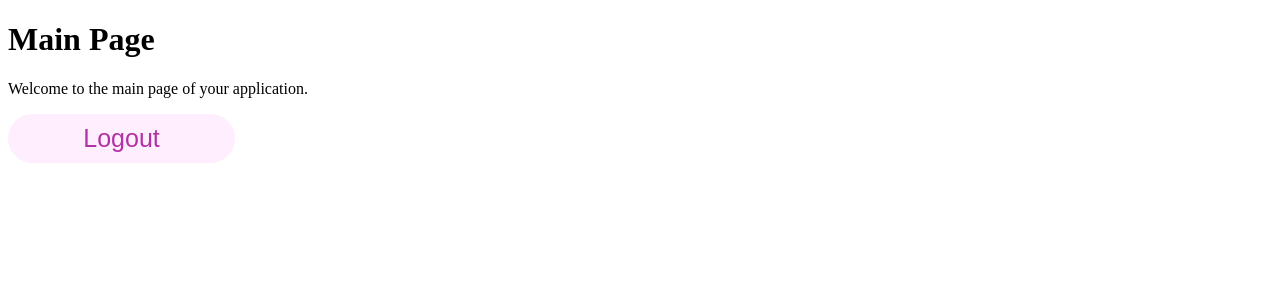
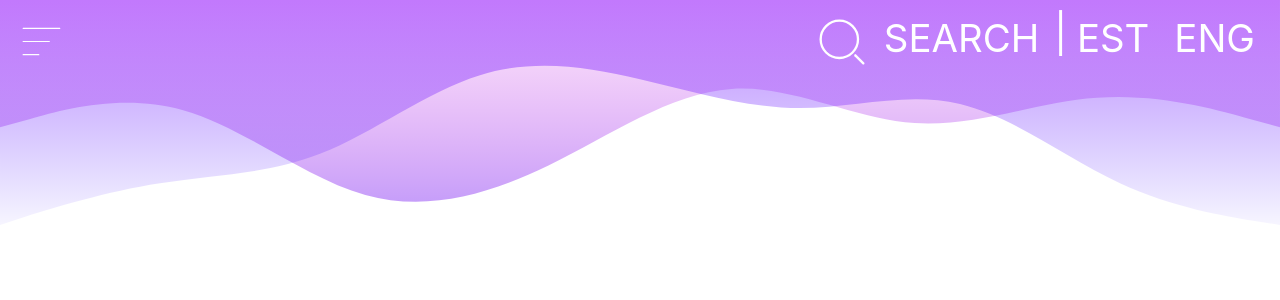
Before and after one commit to riorul/ITI0105, a React (Create React App) app: page / in a window 1280 px wide. Shown: the top 300 px of the page. Built offline with nearby package versions, Linux system fonts and the light colour scheme.

Commit message:
Header with hover, svg and menu. Design is exactly like in Figma.

```diff
--- a/src/App.js
+++ b/src/App.js
@@ -1,5 +1,6 @@
 import { Routes, Route } from "react-router-dom";
 import LoginPage from './pages/LoginPage'; // Import your LoginPage component
+import './index.css';
 import MainPage from './pages/MainPage'; // Import your MainPage component
 import RegisterPage from './pages/RegisterPage';
 import BroneerimisPage from "./pages/BroneerimisPage";
--- /dev/null
+++ b/src/assets/MagnifierSVG.js
@@ -0,0 +1,30 @@
+import React from 'react';
+
+const MagnifierSVG = ({ hovered }) => (
+    <svg
+        width="55"
+        height="55"
+        viewBox="0 0 55 55"
+        fill="none"
+        className={`magnifier-svg${hovered ? ' search-hovered' : ''}`}
+    >
+        <ellipse
+            cx="25.2083"
+            cy="25.2082"
+            rx="16.0417"
+            ry="16.0417"
+            className="magnifier-circle"
+            stroke="white"  // Set the stroke color to white
+            strokeWidth="2"  // Set the stroke width
+            fill="transparent"  // Make the circle transparent, i.e., hollow
+        />
+        <path
+            d="M45.8334 45.8335L38.9584 38.9585"
+            className="magnifier-line"
+            stroke="white"  // Set the stroke color to white
+            strokeWidth="2"  // Set the stroke width
+            strokeLinecap="round"
+        />
+    </svg>
+);
+export default MagnifierSVG;
--- /dev/null
+++ b/src/components/Header.css
@@ -0,0 +1,60 @@
+.background-svg {
+    width: 100%;
+    height: auto;
+}
+
+.magnifier-svg,
+.menu-svg {
+    top: 10px;
+    width: 5vw;
+    height: auto;
+}
+
+.menu-svg {
+    position: absolute;
+    left: 10px;
+}
+
+.magnifier-svg {
+    right: 10px;
+}
+
+.search-container {
+    position: absolute;
+    display: flex;
+    top: 10px;
+    right: 10px;
+}
+
+.language-buttons {
+    display: flex;
+    justify-content: center;
+    font-size: 3vw;
+    color: white;
+}
+
+.clickable-area {
+    margin-right: 5px;
+    padding: 5px 10px;
+    cursor: pointer;
+    transition: color 0.03ms;
+}
+
+.clickable-area:hover {
+    color: #A300CC;
+}
+
+.magnifier-svg {
+    transition: fill 0.02ms, stroke 0.02ms;
+}
+
+.magnifier-svg.search-hovered .magnifier-circle,
+.magnifier-svg.search-hovered .magnifier-line {
+    stroke: #A300CC;
+}
+
+.clickable-area.search-hovered,
+.magnifier-link:hover {
+    transition: color 0.03ms;
+    color: #A300CC;
+}
--- /dev/null
+++ b/src/components/Header.js
@@ -0,0 +1,76 @@
+import React, { useState } from 'react';
+import "./Header.css"
+import MenuSVG from '../assets/menu.svg';
+import MagnifierSVG from '../assets/MagnifierSVG';
+
+const Header = () => {
+    const [isSearchHovered, setIsSearchHovered] = useState(false);
+
+    const handleSearchClick = () => {
+        console.log('SEARCH clicked');
+    };
+
+    const handleSearchHover = () => {
+        setIsSearchHovered(true);
+    };
+
+    const handleSearchLeave = () => {
+        setIsSearchHovered(false);
+    };
+
+    const handleEstClick = () => {
+        console.log('EST clicked');
+    };
+
+    const handleEngClick = () => {
+        console.log('ENG clicked');
+    };
+
+    return (
+        <header>
+            <svg
+                className="background-svg"
+                xmlns="http://www.w3.org/2000/svg"
+                viewBox="0 0 1440 320" data-v-44073d32="">
+                <path fill-rule="evenodd" clip-rule="evenodd" d="M0 143.144L34 133.866C69 123.926 137 104.707 206 123.926C274 143.144 343 200.137 411 219.355C480 238.574 549 219.355 617 186.22C686 152.422 754 104.707 823 100.068C891 95.4294 960 133.866 1029 138.505C1097 143.144 1166 114.648 1234 110.009C1303 104.707 1371 123.926 1406 133.866L1440 143.144V0H1406C1371 0 1303 0 1234 0C1166 0 1097 0 1029 0C960 0 891 0 823 0C754 0 686 0 617 0C549 0 480 0 411 0C343 0 274 0 206 0C137 0 69 0 34 0H0V143.144Z" fill="url(#paint0_linear_0_1)" fill-opacity="0.6"/>
+                <path fill-rule="evenodd" clip-rule="evenodd" d="M0 253L30 243.244C60 234.139 120 215.278 180 206.172C240 196.416 300 196.416 360 173.003C420 149.589 480 102.761 540 84.5501C600 65.6889 660 74.7943 720 89.1028C780 102.761 840 121.622 900 121.622C960 121.622 1020 102.761 1080 117.069C1140 131.378 1200 178.206 1260 206.172C1320 234.139 1380 243.244 1410 248.447L1440 253V0H1410C1380 0 1320 0 1260 0C1200 0 1140 0 1080 0C1020 0 960 0 900 0C840 0 780 0 720 0C660 0 600 0 540 0C480 0 420 0 360 0C300 0 240 0 180 0C120 0 60 0 30 0H0V253Z" fill="url(#paint1_linear_0_1)"/>
+                <defs>
+                    <linearGradient id="paint0_linear_0_1" x1="720" y1="395.252" x2="720" y2="-65.9419" gradientUnits="userSpaceOnUse">
+                        <stop stop-color="#1400FF"/>
+                        <stop offset="1" stop-color="#FF00D6" stop-opacity="0"/>
+                    </linearGradient>
+                    <linearGradient id="paint1_linear_0_1" x1="720" y1="275.957" x2="720" y2="-294.698" gradientUnits="userSpaceOnUse">
+                        <stop stop-color="#2400FF" stop-opacity="0"/>
+                        <stop offset="1" stop-color="#EB00FF"/>
+                    </linearGradient>
+                </defs>
+            </svg>
+
+            <img src={MenuSVG} alt="Menu Icon" className="menu-svg" />
+
+            <div className="search-container">
+                <div
+                    onClick={handleSearchClick}
+                    className={`magnifier-link ${isSearchHovered ? 'search-hovered' : ''}`}
+                    onMouseEnter={handleSearchHover}
+                    onMouseLeave={handleSearchLeave}
+                >
+                    <MagnifierSVG hovered={isSearchHovered} />
+                </div>
+                <div className="language-buttons">
+                    <div className={`clickable-area ${isSearchHovered ? 'search-hovered' : ''}`} onClick={handleSearchClick} onMouseEnter={handleSearchHover} onMouseLeave={handleSearchLeave}>
+                        SEARCH
+                    </div>
+                    <span>|</span>
+                    <div className="clickable-area" onClick={handleEstClick}>
+                        EST
+                    </div>
+                    <div className="clickable-area" onClick={handleEngClick}>
+                        ENG
+                    </div>
+                </div>
+            </div>
+        </header>
+    );
+};
+export default Header;
--- a/src/pages/MainPage.js
+++ b/src/pages/MainPage.js
@@ -1,4 +1,5 @@
 import React, { useState } from "react";
+import Header from '../components/Header';
 
 const MainPage = ({ onLogout }) => {
     const [loggedIn, setLoggedIn] = useState(true);
@@ -11,19 +12,10 @@ const MainPage = ({ onLogout }) => {
     };
 
     return (
+
+
         <div>
-            {loggedIn ? (
-                <div>
-                    <h1>Main Page</h1>
-                    <p>Welcome to the main page of your application.</p>
-                    <button onClick={handleLogout}>Logout</button>
-                </div>
-            ) : (
-                <div>
-                    <h1>Logged Out</h1>
-                    <p>You've been logged out.</p>
-                </div>
-            )}
+            <Header />
         </div>
     );
 };
```
Also changed, not shown: src/assets/menu.svg (added).
